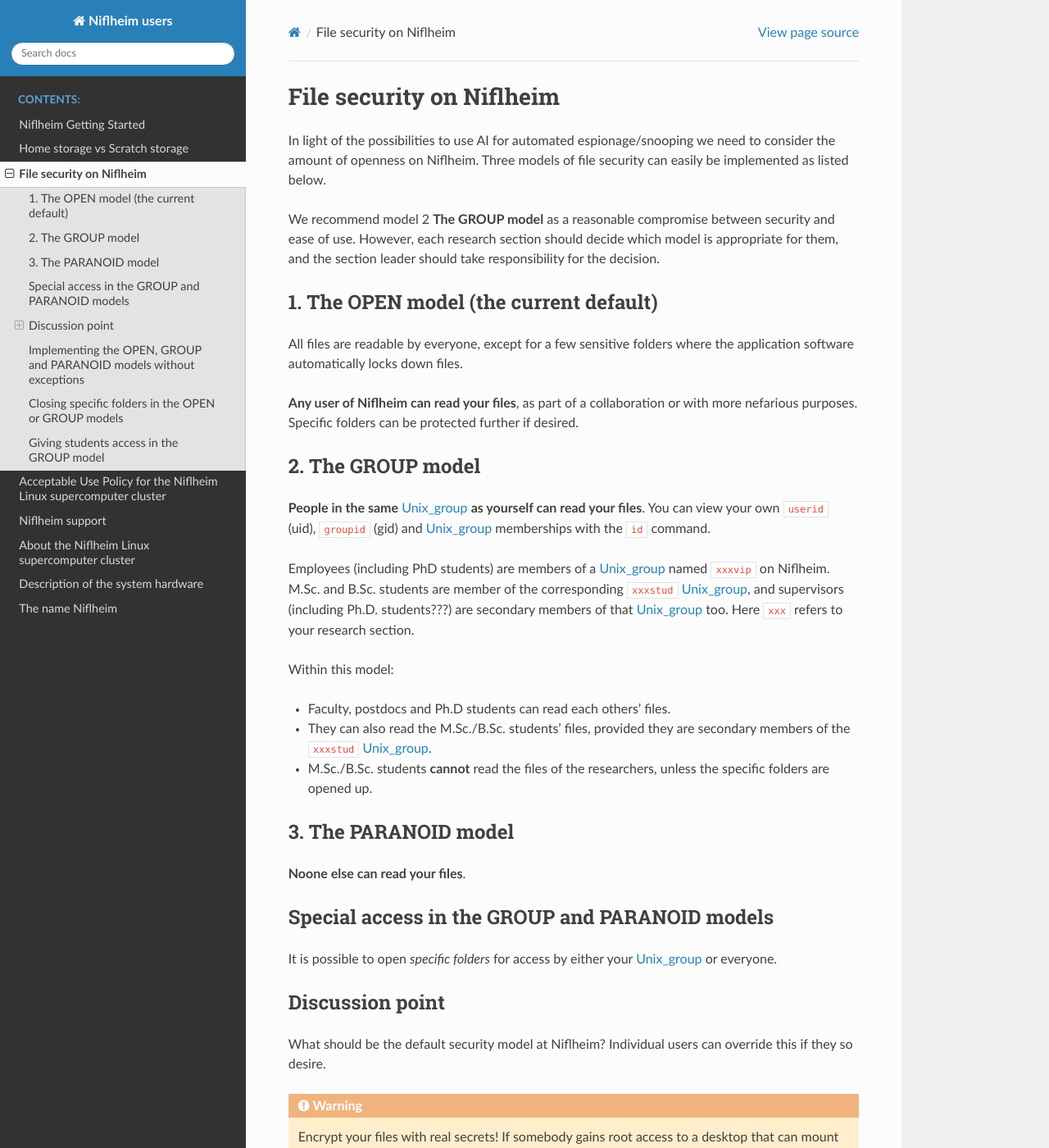
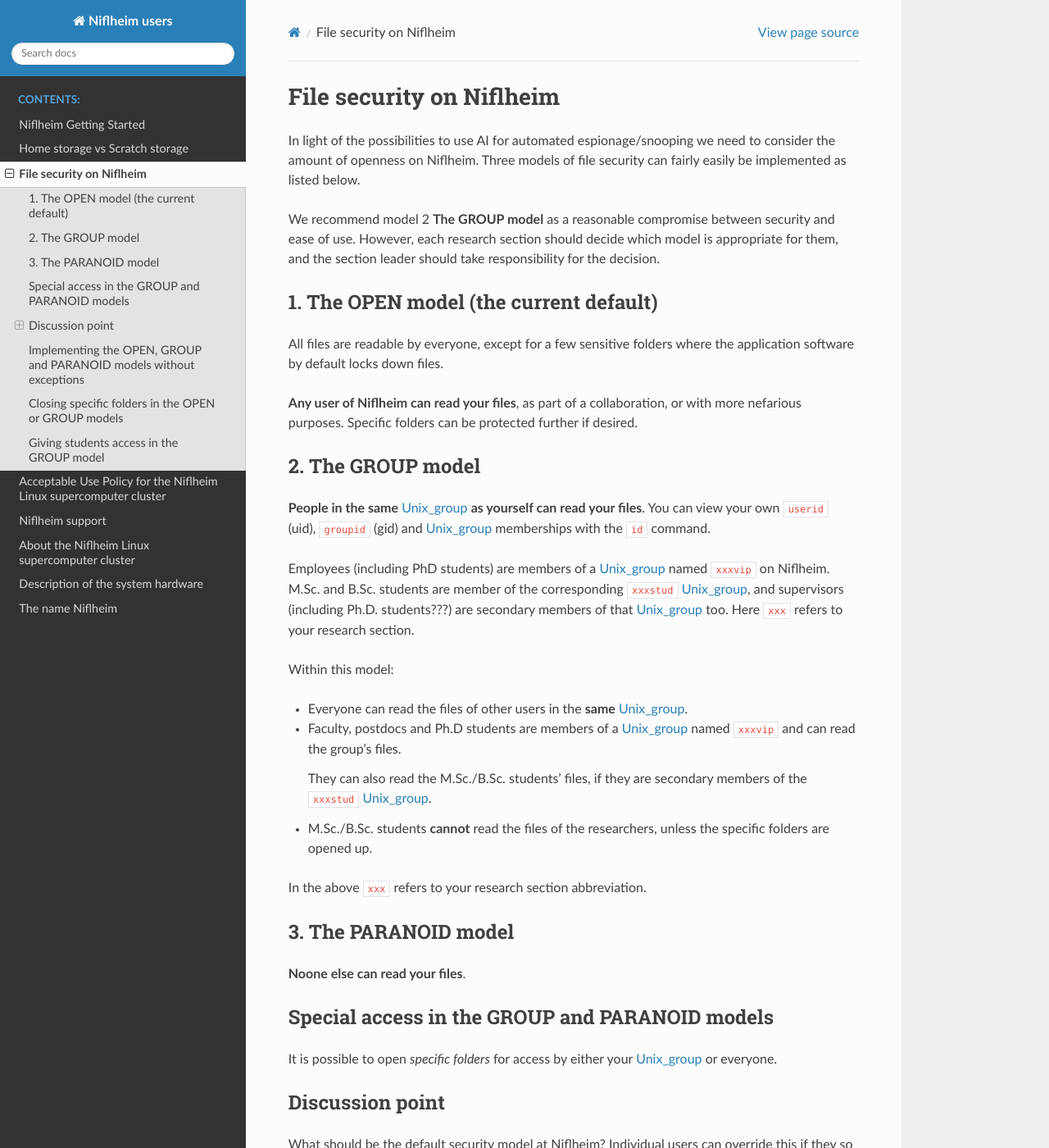
Before and after one commit to OleHolmNielsen/Niflheim_users, a Sphinx documentation site: the page built from docs/File_security_on_Niflheim.rst, in a window 1280 px wide and 1400 px high. Shown: the whole window at 82% size. Built offline with Sphinx 7.4.7 and the Read the Docs theme 3.1.0, drawn with Linux system fonts in a browser that asks for light colours.

Commit message:
Formatting

```diff
--- a/docs/File_security_on_Niflheim.rst
+++ b/docs/File_security_on_Niflheim.rst
@@ -3,7 +3,7 @@ File security on Niflheim
 =========================
 
 In light of the possibilities to use AI for automated espionage/snooping we need to consider the amount of openness on Niflheim.
-Three models of file security can easily be implemented as listed below.
+Three models of file security can fairly easily be implemented as listed below.
 
 We recommend model 2 **The GROUP model** as a reasonable compromise between security and ease of use.
 However, each research section should decide which model is appropriate for them,
@@ -12,10 +12,10 @@ and the section leader should take responsibility for the decision.
 1. The OPEN model (the current default)
 ----------------------------------------
 
-All files are readable by everyone, except for a few sensitive folders where the application software automatically locks down files.
+All files are readable by everyone, except for a few sensitive folders where the application software by default locks down files.
 
 **Any user of Niflheim can read your files**,
-as part of a collaboration or with more nefarious purposes.
+as part of a collaboration, or with more nefarious purposes.
 Specific folders can be protected further if desired.
 
 2. The GROUP model
@@ -31,12 +31,15 @@ Here ``xxx`` refers to your research section.
 
 Within this model:
 
-* Faculty, postdocs and Ph.D students can read each others' files.
+* Everyone can read the files of other users in the **same** Unix_group_.
 
-* They can also read the M.Sc./B.Sc. students' files, provided they are secondary members of the ``xxxstud`` Unix_group_.
+* Faculty, postdocs and Ph.D students are members of a Unix_group_ named ``xxxvip`` and can read the group's files.
 
-* M.Sc./B.Sc. students **cannot** read the files of the researchers,
-  unless the specific folders are opened up.
+  They can also read the M.Sc./B.Sc. students' files, if they are secondary members of the ``xxxstud`` Unix_group_.
+
+* M.Sc./B.Sc. students **cannot** read the files of the researchers, unless the specific folders are opened up.
+
+In the above ``xxx`` refers to your research section abbreviation.
 
 .. _Unix_group: https://docs.oracle.com/cd/E19120-01/open.solaris/819-2379/userconcept-35906/index.html
 
```
